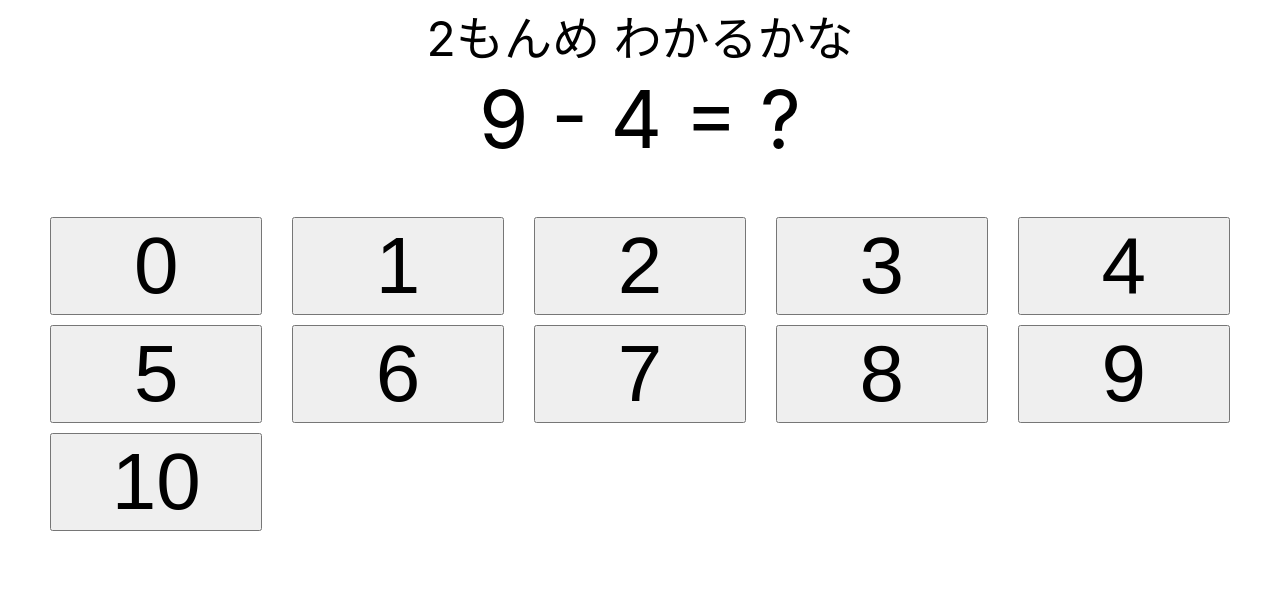
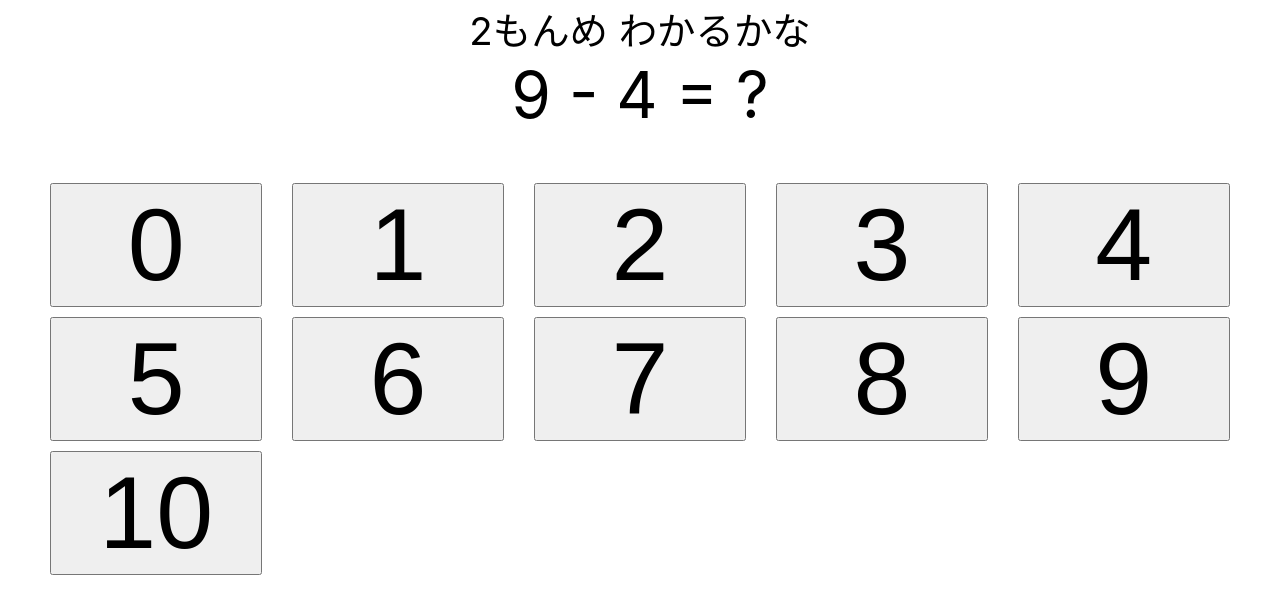
Before and after one commit to mechamogera/keisan-card, a React (Create React App) app: page / in a window 1280 px wide. Shown: the top 614 px of the page. Built offline with nearby package versions, Linux system fonts and the light colour scheme.

Commit message:
refactor: フォントサイズを修正

```diff
--- a/src/containers/Minus/Minus.css
+++ b/src/containers/Minus/Minus.css
@@ -11,13 +11,13 @@
     justify-content: center;
     align-items: center;
     width: 18%;
-    font-size: 500%;
+    font-size: 8vw;
 }
 
 .Message {
-    font-size: 300%;
+    font-size: 3vw;
 }
 
 .Question {
-    font-size: 500%;
+    font-size: 5vw;
 }
```
